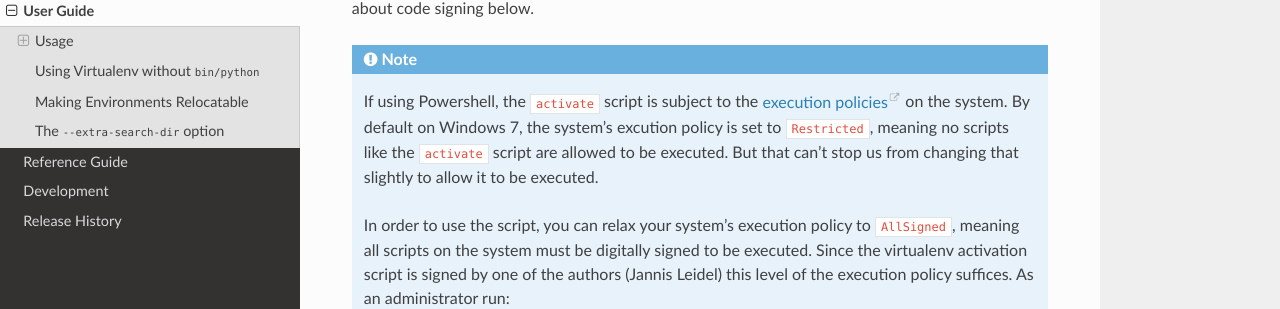
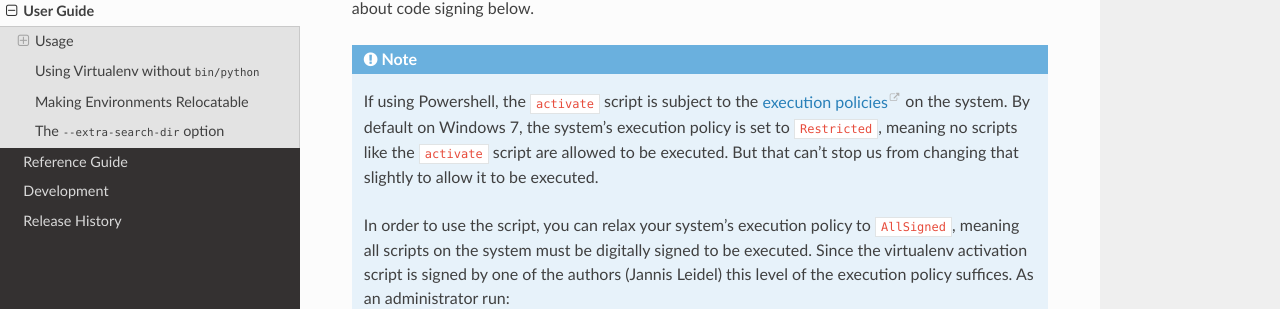
Before and after one commit to pypa/virtualenv, a Sphinx documentation site: the page built from docs/userguide.rst, in a window 1280 px wide and 900 px high, scrolled down 1545 px. Shown: the part 165-474 px from the top of the window. Built offline with Sphinx 7.4.7 and the Read the Docs theme 2.0.0, drawn with Linux system fonts in a browser that asks for light colours.

Commit message:
Fix spelling errors in docs
- Make minor spelling corrections

```diff
--- a/docs/reference.rst
+++ b/docs/reference.rst
@@ -281,7 +281,7 @@ mechanisms used by the two modules are very different.
 
 Problems arise when environments get "nested" (a virtual environment is
 created from within another one - for example, running the virtualenv tests
-using tox, where tox creates a virtual environemnt to run the tests, and the
+using tox, where tox creates a virtual environment to run the tests, and the
 tests themselves create further virtual environments).
 
 ``virtualenv`` supports creating virtual environments from within another one
--- a/docs/userguide.rst
+++ b/docs/userguide.rst
@@ -90,7 +90,7 @@ below.
 
     If using Powershell, the ``activate`` script is subject to the
     `execution policies`_ on the system. By default on Windows 7, the system's
-    excution policy is set to ``Restricted``, meaning no scripts like the
+    execution policy is set to ``Restricted``, meaning no scripts like the
     ``activate`` script are allowed to be executed. But that can't stop us
     from changing that slightly to allow it to be executed.
 
```
